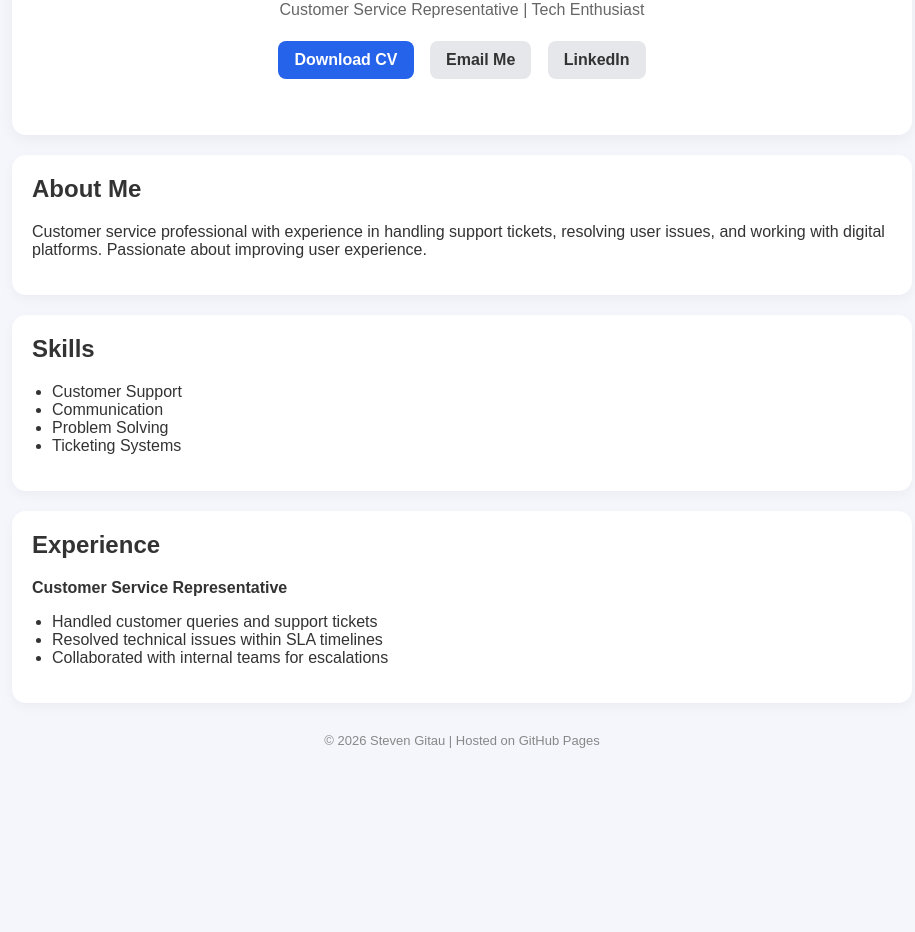
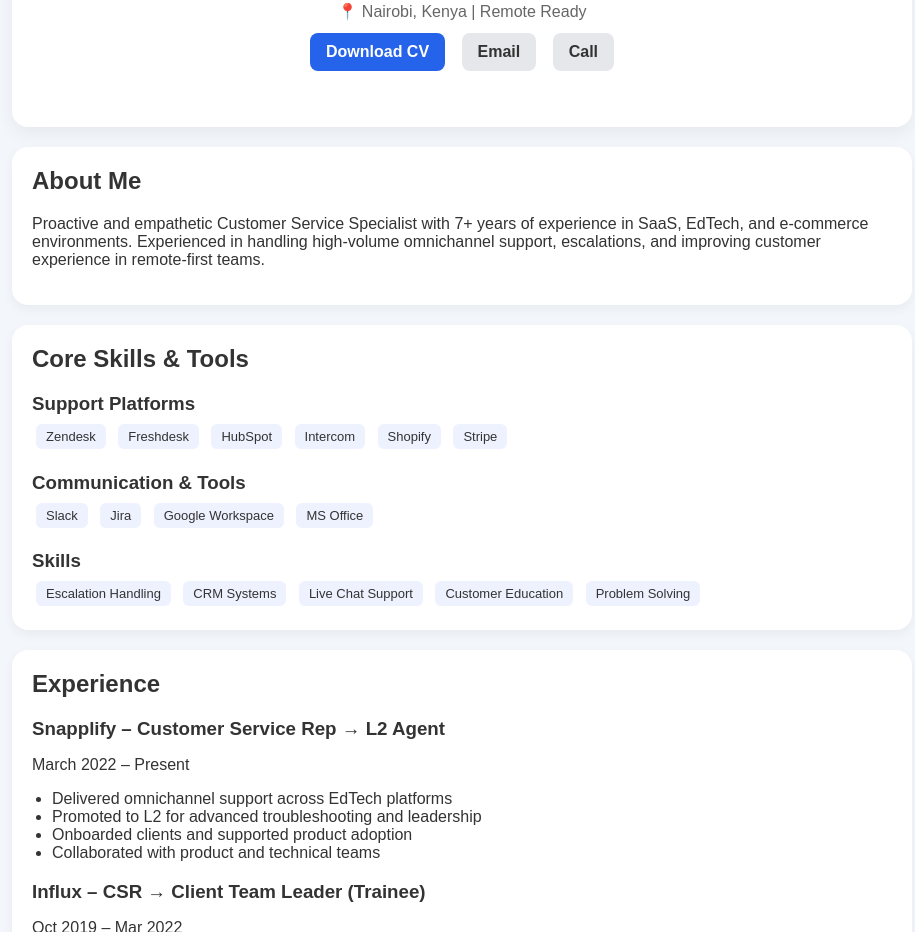
Before and after one commit to stephengitau97-oss/CV, a plain HTML site: page index.html in a window 1280 px wide. Shown: the part 152-1084 px from the top of the page, without its empty margins (178-1093 px from the left). Before the commit the page ends 940 px from the top, so only its background shows below. Drawn offline with Linux system fonts and the light colour scheme.

Commit message:
Update index.html

```diff
--- a/index.html
+++ b/index.html
@@ -3,13 +3,13 @@
 <head>
 <meta charset="UTF-8">
 <meta name="viewport" content="width=device-width, initial-scale=1.0">
-<title>Steven Gitau | Portfolio</title>
+<title>Steven Gitau Ndirangu | Portfolio</title>
 
 <style>
     body {
         margin: 0;
         font-family: Arial, sans-serif;
-        background: #f4f6fb;
+        background: #f3f6fb;
         color: #333;
     }
 
@@ -19,24 +19,25 @@
         padding: 40px 20px;
     }
 
-    /* Header */
+    /* HEADER */
     .header {
         background: white;
         text-align: center;
         padding: 50px 20px;
-        border-radius: 14px;
-        box-shadow: 0 4px 15px rgba(0,0,0,0.05);
+        border-radius: 16px;
+        box-shadow: 0 6px 18px rgba(0,0,0,0.06);
     }
 
     .header h1 {
-        margin: 10px 0 5px;
+        margin: 0;
+        font-size: 30px;
     }
 
     .header p {
+        margin: 6px 0;
         color: #666;
     }
 
-    /* Buttons */
     .btn {
         display: inline-block;
         padding: 10px 16px;
@@ -56,24 +57,37 @@
         color: #333;
     }
 
-    /* Sections */
+    /* CARDS */
     .card {
         background: white;
         margin-top: 20px;
         padding: 20px;
-        border-radius: 14px;
-        box-shadow: 0 4px 12px rgba(0,0,0,0.04);
+        border-radius: 16px;
+        box-shadow: 0 4px 12px rgba(0,0,0,0.05);
     }
 
     h2 {
         margin-top: 0;
     }
 
+    h3 {
+        margin-bottom: 5px;
+    }
+
     ul {
         padding-left: 20px;
     }
 
-    footer {
+    .tag {
+        display: inline-block;
+        background: #eef2ff;
+        padding: 5px 10px;
+        border-radius: 6px;
+        margin: 4px;
+        font-size: 13px;
+    }
+
+    .footer {
         text-align: center;
         margin-top: 30px;
         color: #888;
@@ -89,47 +103,103 @@
     <!-- HEADER -->
     <div class="header">
         <h1>Steven Gitau Ndirangu</h1>
-        <p>Customer Service Representative | Tech Enthusiast</p>
+        <p>Customer Service Specialist | SaaS | EdTech | Remote Support</p>
+        <p>📍 Nairobi, Kenya | Remote Ready</p>
 
         <a class="btn primary" href="your-cv.pdf" target="_blank">Download CV</a>
-        <a class="btn secondary" href="mailto:youremail@example.com">Email Me</a>
-        <a class="btn secondary" href="https://linkedin.com" target="_blank">LinkedIn</a>
+        <a class="btn secondary" href="mailto:stephengitau97@gmail.com">Email</a>
+        <a class="btn secondary" href="tel:+254705417940">Call</a>
     </div>
 
     <!-- ABOUT -->
     <div class="card">
         <h2>About Me</h2>
         <p>
-            Customer service professional with experience in handling support tickets,
-            resolving user issues, and working with digital platforms. Passionate about improving user experience.
+            Proactive and empathetic Customer Service Specialist with 7+ years of experience in SaaS,
+            EdTech, and e-commerce environments. Experienced in handling high-volume omnichannel support,
+            escalations, and improving customer experience in remote-first teams.
         </p>
     </div>
 
     <!-- SKILLS -->
     <div class="card">
-        <h2>Skills</h2>
-        <ul>
-            <li>Customer Support</li>
-            <li>Communication</li>
-            <li>Problem Solving</li>
-            <li>Ticketing Systems</li>
-        </ul>
+        <h2>Core Skills & Tools</h2>
+
+        <h3>Support Platforms</h3>
+        <span class="tag">Zendesk</span>
+        <span class="tag">Freshdesk</span>
+        <span class="tag">HubSpot</span>
+        <span class="tag">Intercom</span>
+        <span class="tag">Shopify</span>
+        <span class="tag">Stripe</span>
+
+        <h3>Communication & Tools</h3>
+        <span class="tag">Slack</span>
+        <span class="tag">Jira</span>
+        <span class="tag">Google Workspace</span>
+        <span class="tag">MS Office</span>
+
+        <h3>Skills</h3>
+        <span class="tag">Escalation Handling</span>
+        <span class="tag">CRM Systems</span>
+        <span class="tag">Live Chat Support</span>
+        <span class="tag">Customer Education</span>
+        <span class="tag">Problem Solving</span>
     </div>
 
     <!-- EXPERIENCE -->
     <div class="card">
         <h2>Experience</h2>
-        <p><strong>Customer Service Representative</strong></p>
+
+        <h3>Snapplify – Customer Service Rep → L2 Agent</h3>
+        <p>March 2022 – Present</p>
         <ul>
-            <li>Handled customer queries and support tickets</li>
-            <li>Resolved technical issues within SLA timelines</li>
-            <li>Collaborated with internal teams for escalations</li>
+            <li>Delivered omnichannel support across EdTech platforms</li>
+            <li>Promoted to L2 for advanced troubleshooting and leadership</li>
+            <li>Onboarded clients and supported product adoption</li>
+            <li>Collaborated with product and technical teams</li>
+        </ul>
+
+        <h3>Influx – CSR → Client Team Leader (Trainee)</h3>
+        <p>Oct 2019 – Mar 2022</p>
+        <ul>
+            <li>Supported global SaaS clients via Zendesk and Intercom</li>
+            <li>Promoted for leadership potential and CSAT performance</li>
+            <li>Improved workflows with QA and operations teams</li>
+        </ul>
+
+        <h3>Betin Kenya – CSR → Senior CSR</h3>
+        <p>Sep 2016 – Oct 2019</p>
+        <ul>
+            <li>Handled high-volume customer support across multiple channels</li>
+            <li>Promoted to Senior CSR due to performance consistency</li>
+            <li>Recognized multiple times as Employee of the Month</li>
         </ul>
     </div>
 
-    <footer>
-        © 2026 Steven Gitau | Hosted on GitHub Pages
-    </footer>
+    <!-- EDUCATION -->
+    <div class="card">
+        <h2>Education & Certifications</h2>
+        <ul>
+            <li>BSc Recreation & Sports Management – Kenyatta University</li>
+            <li>Diploma in Customer Service – Alison (Distinction)</li>
+            <li>Freshdesk Agent Expert – 97%</li>
+            <li>Certificate in IT – Wantech College</li>
+        </ul>
+    </div>
+
+    <!-- INTERESTS -->
+    <div class="card">
+        <h2>Interests</h2>
+        <p>
+            Passionate about customer experience, remote work culture, technology, and continuous learning.
+            Enjoy sports including swimming, cricket, and soccer.
+        </p>
+    </div>
+
+    <div class="footer">
+        © 2026 Steven Gitau Ndirangu | GitHub Pages Portfolio
+    </div>
 
 </div>
 
```
